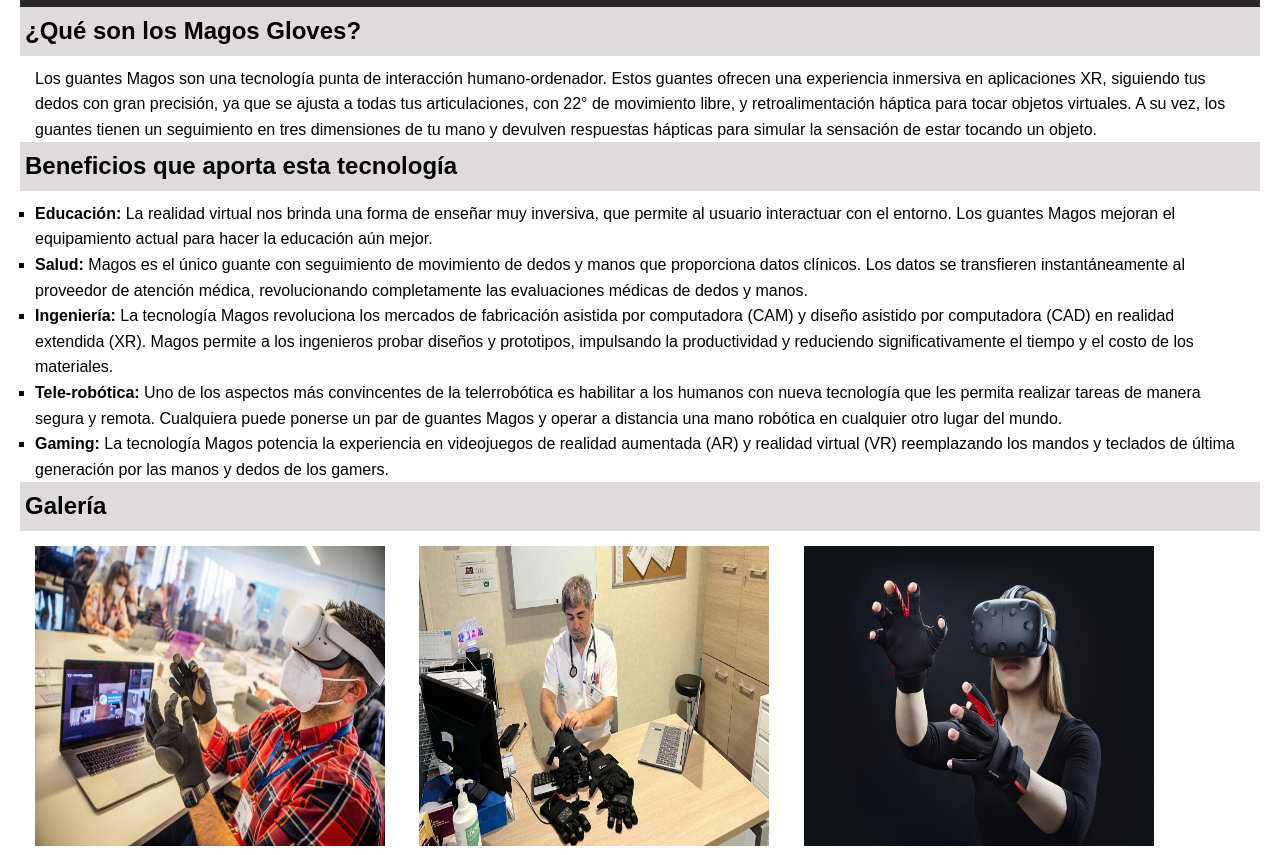
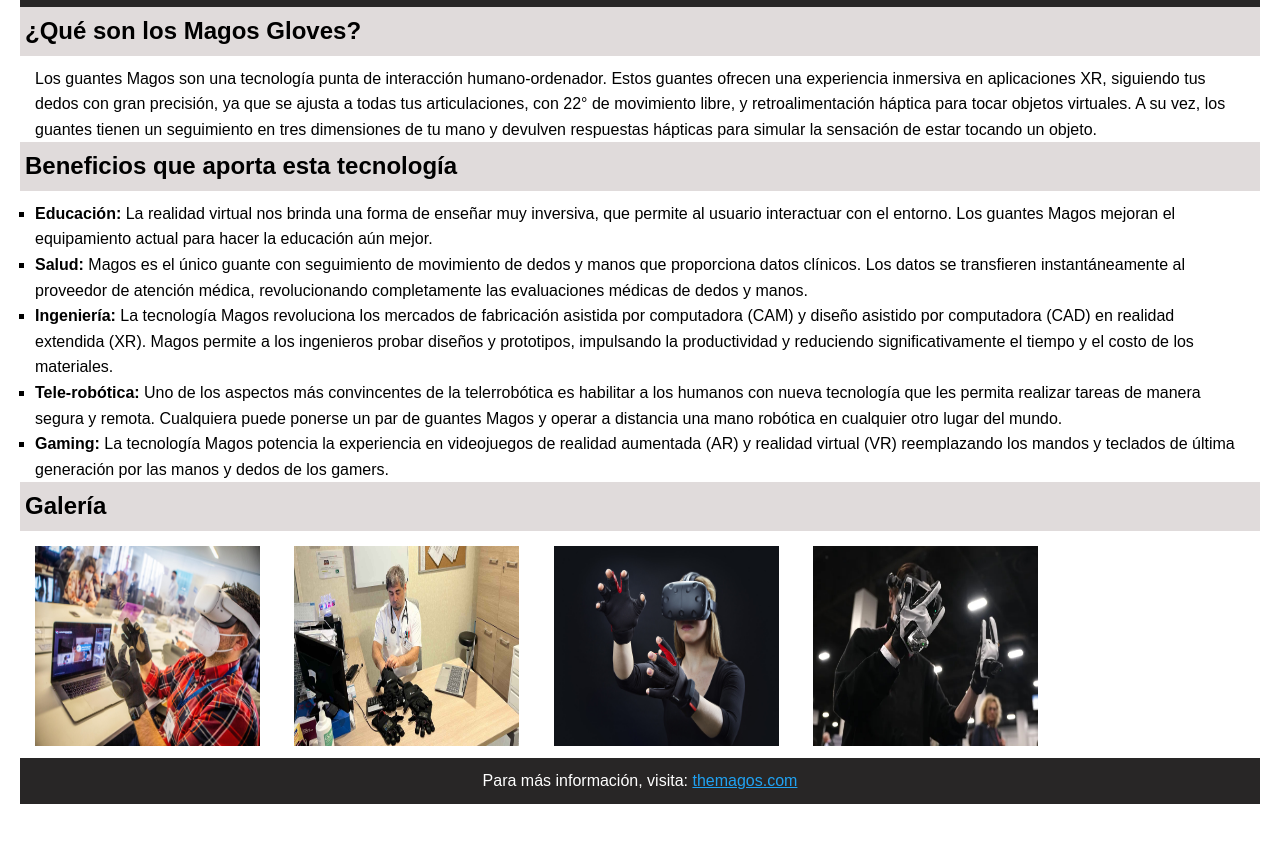
Before and after one commit to jgonzalezdeinf/Web-Magos, a plain HTML site: page index.html in a window 1280 px wide. Shown: the part 84-939 px from the top of the page. After the commit the page ends 908 px from the top, so only its background shows below. Drawn offline with Linux system fonts and the light colour scheme.

Commit message:
Update estilos.css

```diff
--- a/css/estilos.css
+++ b/css/estilos.css
@@ -55,7 +55,7 @@ section#gallery {
 
 section#gallery img {
   margin: 0 10px;
-  width: 350px;
-  height: 300px;
+  width: 225px;
+  height: 200px;
   justify-content: center;
 }
```
